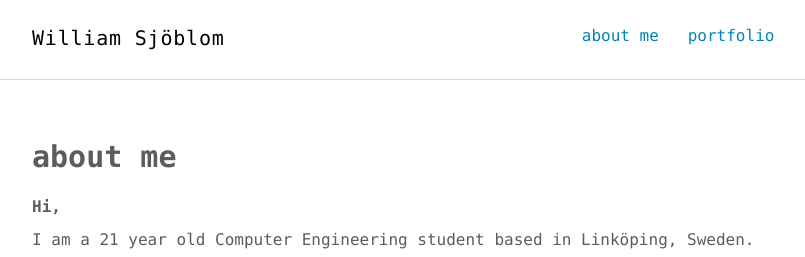
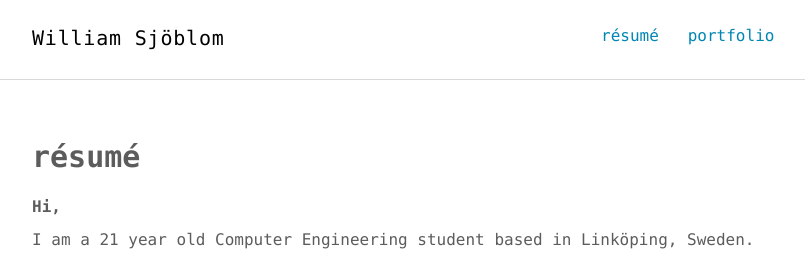
Before and after one commit to williamsjoblom/williamsjoblom.github.io, a Jekyll site: the page built from resume.md, in a window 1280 px wide. Shown: the top 257 px of the page, without its empty margins (232-1037 px from the left). Built offline with Jekyll 4.4.1, drawn with Linux system fonts in a browser that asks for light colours.

Commit message:
Add resume

```diff
--- a/_config.yml
+++ b/_config.yml
@@ -25,11 +25,10 @@ author:
   name     : "William Sjöblom"
   job      : "Computer Engineering Student"
   bio      : ""
-  thumb    : https://i.stack.imgur.com/x8PhM.png # /images/author.jpg
+  thumb    : https://i.stack.imgur.com/x8PhM.png
   email    : ""
   url      : http://wilsj.com
   github   : http://github.com/williamsjoblom
-#  linkedin : http://linkedin.com/in/nrird
 
 # social settings
 #og_locale: "en_US"
@@ -42,10 +41,10 @@ gems:
 
 # navbar pages
 navbar:
-  - slug : about
-    title: about me
   - slug : portfolio
     title: portfolio
+  - slug : resume
+    title: resume
   - slug : blog
     title: blog
 
--- a/_includes/nav.html
+++ b/_includes/nav.html
@@ -3,7 +3,7 @@
   <div class="container">
     <h1 class="logo"><a href="{{ '/' | prepend: site.baseurl }}">{{ site.title }}<span>{{ site.title2 }}</span></a></h1>
     <ul class="navbar">
-      <li><a href="{{ '/about' | prepend: site.baseurl }}">about me</a></li>
+      <li><a href="{{ '/resume' | prepend: site.baseurl }}">résumé</a></li>
       <li><a href="{{ '/portfolio' | prepend: site.baseurl }}">portfolio</a></li>
       <!--<li><a href="{{ "/feed.xml" | prepend: site.baseurl }}" target="_blank">rss</a></li>-->
     </ul>
--- a/about.md
+++ b/resume.md
@@ -1,7 +1,7 @@
 ---
 layout: page
-title: about me
-permalink: /about/
+title: résumé
+permalink: /resume/
 ---
 
 ##### Hi,
```
